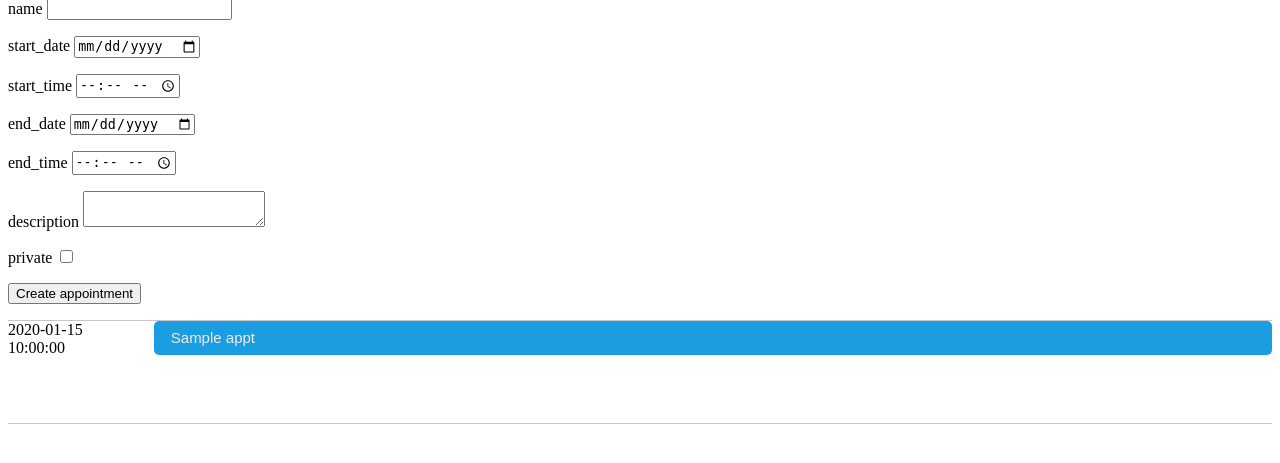
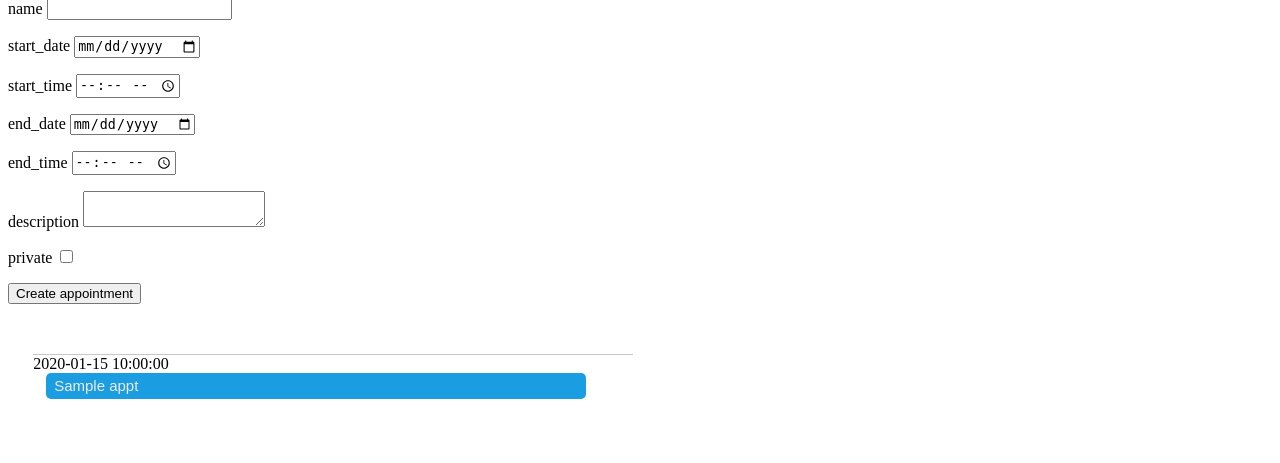
Before and after one commit to alexiswest98/Calendar-Me-Python-LP, a Flask app: template app/templates/main.html in a window 1280 px wide. Shown: the part 152-615 px from the top of the page. Run offline with Flask 2, Linux system fonts and the light colour scheme; the template is opened without the code that fills it: values that come from a table or form of the project are taken from there, most other values are stand-ins (such as "Sample title", 1, 10 or a date in 2020).

Commit message:
Finalized styling and got rid of bottom box

```diff
--- a/app/static/styles/calendar.css
+++ b/app/static/styles/calendar.css
@@ -3,10 +3,16 @@
 .whole-table {
     display: flex;
     flex-direction: column;
-    border-top: 1px rgb(201, 199, 199) solid;;
+    border-top: 1px rgb(201, 199, 199) solid;
+    margin-top: 4%;
+    margin-bottom: 4%;
+    margin-right: 2%;
+    margin-left: 2%;
+    max-width: 600px;
+    max-height: 960px;
 }
 
-.whole-table > div {
+.something {
     display: flex;
     height: 8vw;
     border-bottom: 1px rgb(201, 199, 199) solid;
@@ -45,5 +51,9 @@
     background-color: #1b9de2;
     font-family: sans-serif;
     font-size: 15px;
+}
 
+.lastclass {
+    border-bottom: none;
+    height: 1.5vw;
 }
--- a/app/templates/main.html
+++ b/app/templates/main.html
@@ -39,7 +39,7 @@
 
     <div class="whole-table">
         {% for appt in appointments %}
-        <div>
+        <div class="{{appt.lastclass}}">
             <div class="{{appt.class}}">
                 <div>{{appt.time}}</div>
             </div>
```
Also changed, not shown: app/routes.py (+13 -13 lines).
